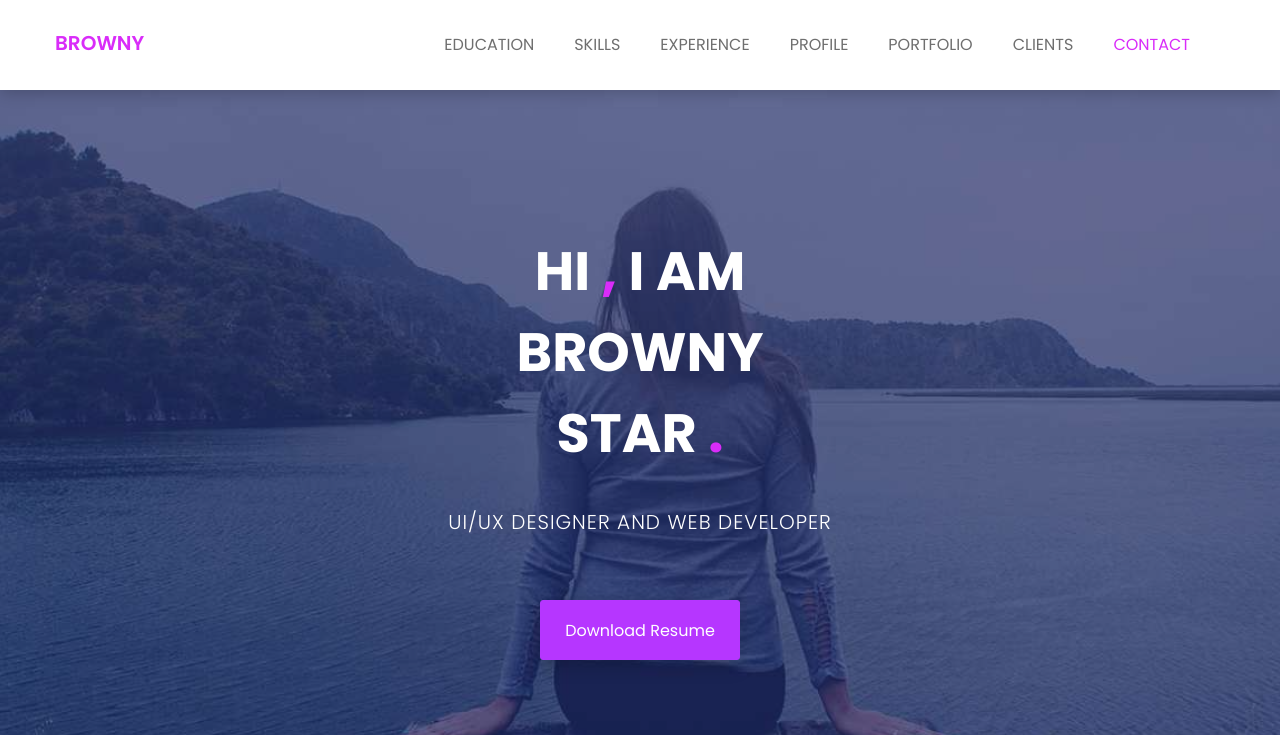
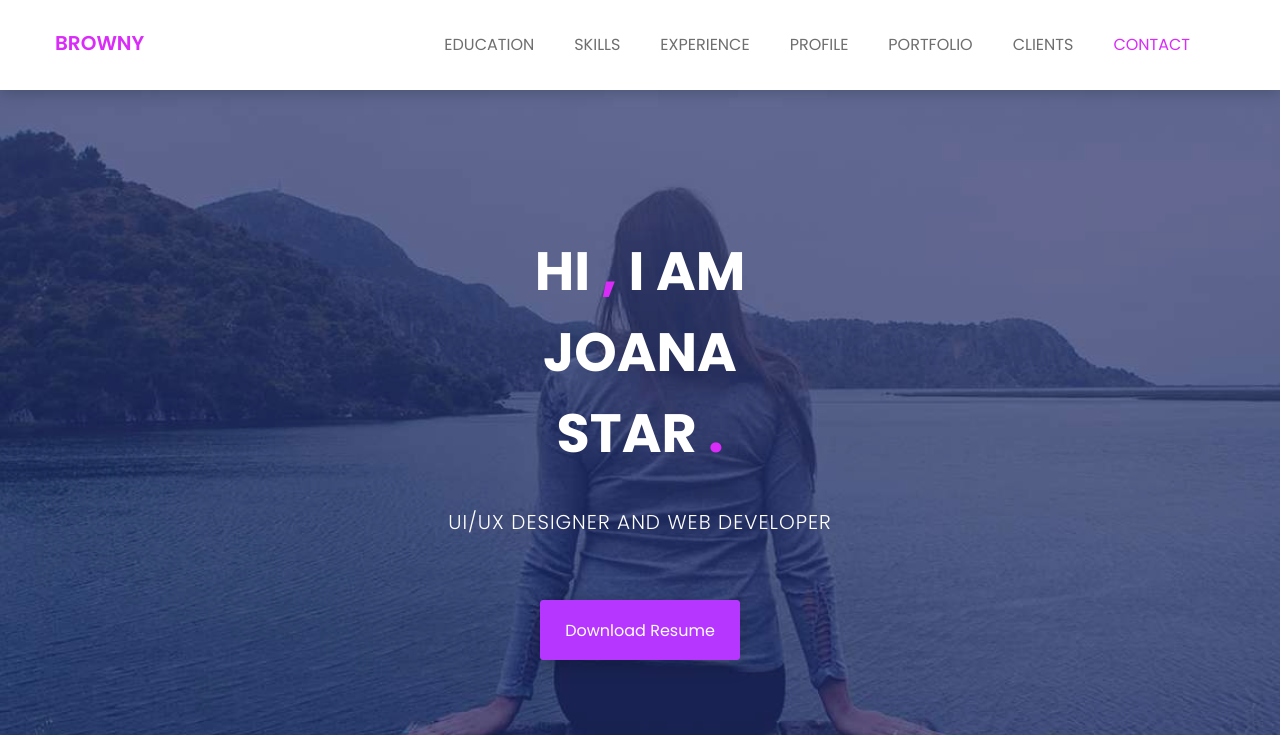
Before and after one commit to joannagomees/test_pages, a plain HTML site: page index.html in a window 1280 px wide. Shown: the top 735 px of the page. Drawn offline with nearby package versions, Linux system fonts and the light colour scheme.

Commit message:
Update index.html

```diff
--- a/index.html
+++ b/index.html
@@ -103,7 +103,7 @@
 				<div class="row">
 					<div class="col-md-12 text-center">
 						<div class="header-text">
-							<h2>hi <span>,</span> i am <br> browny <br> star <span>.</span>   </h2>
+							<h2>hi <span>,</span> i am <br> joana <br> star <span>.</span>   </h2>
 							<p>ui/ux designer and web developer</p>
 							<a href="assets/download/browney.txt" download>download resume</a>
 						</div><!--/.header-text-->
```
